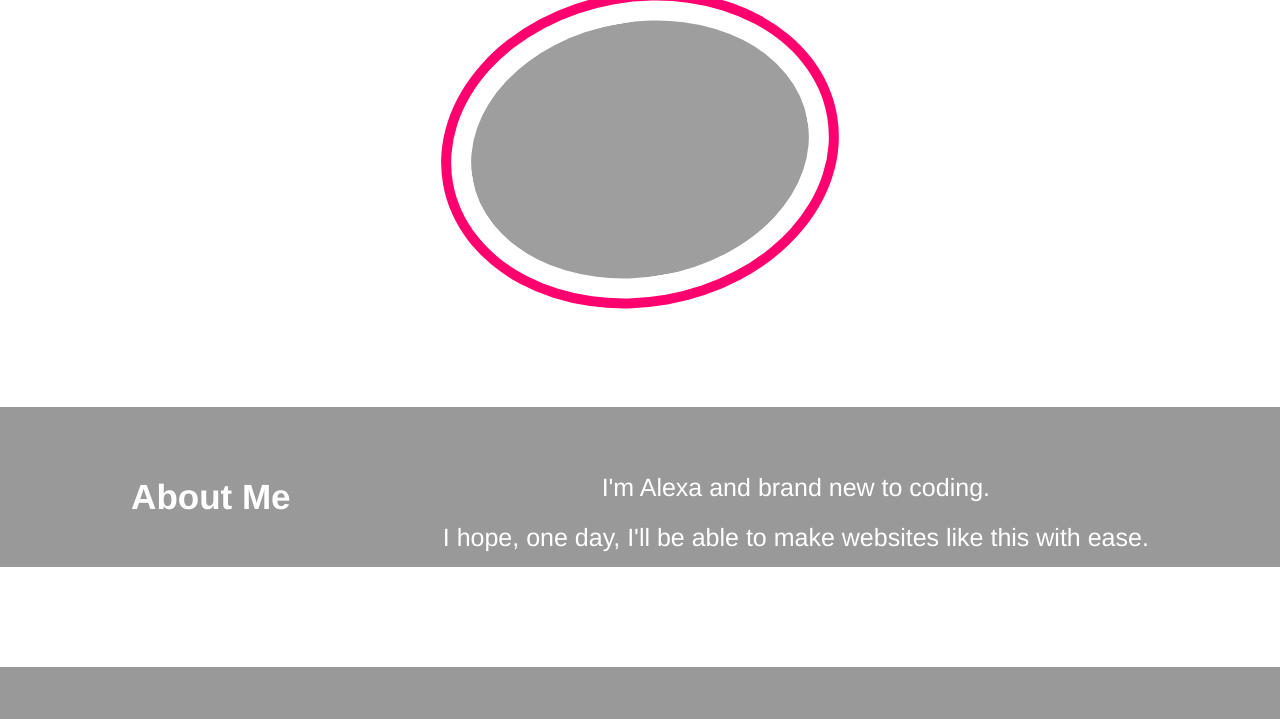
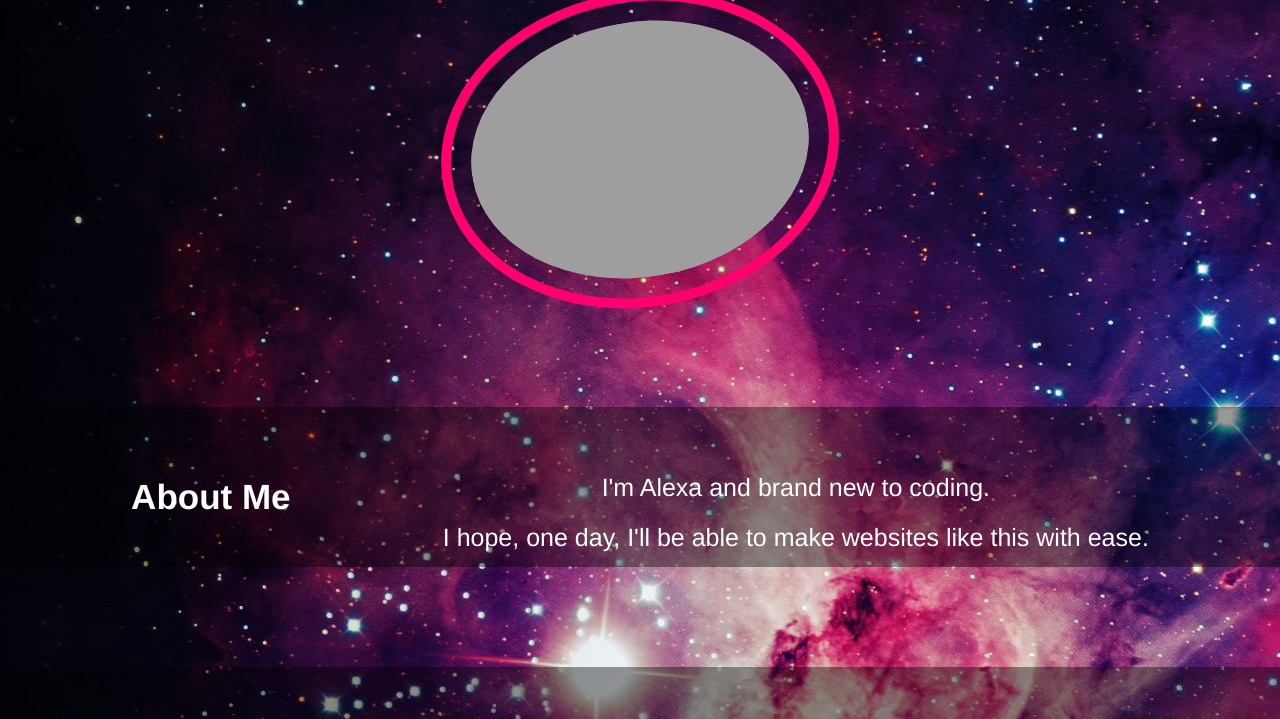
Before and after one commit to alester77/portfolio, a plain HTML site: page index.html in a window 1280 px wide. Shown: the part 263-982 px from the top of the page. Drawn offline with Linux system fonts and the light colour scheme; the site is published under a folder, as on GitHub Pages, so addresses that start at the root find nothing.

Commit message:
again and again

```diff
--- a/assets/style.css
+++ b/assets/style.css
@@ -1,5 +1,5 @@
 body {
-  background-image: url("/assets/images/space.jpg");
+  background-image: url('../assets/images/space.jpg');
   color: #f8f4f6;
   font-family:'Franklin Gothic Medium', 'Arial Narrow', Arial, sans-serif;
 }
```
